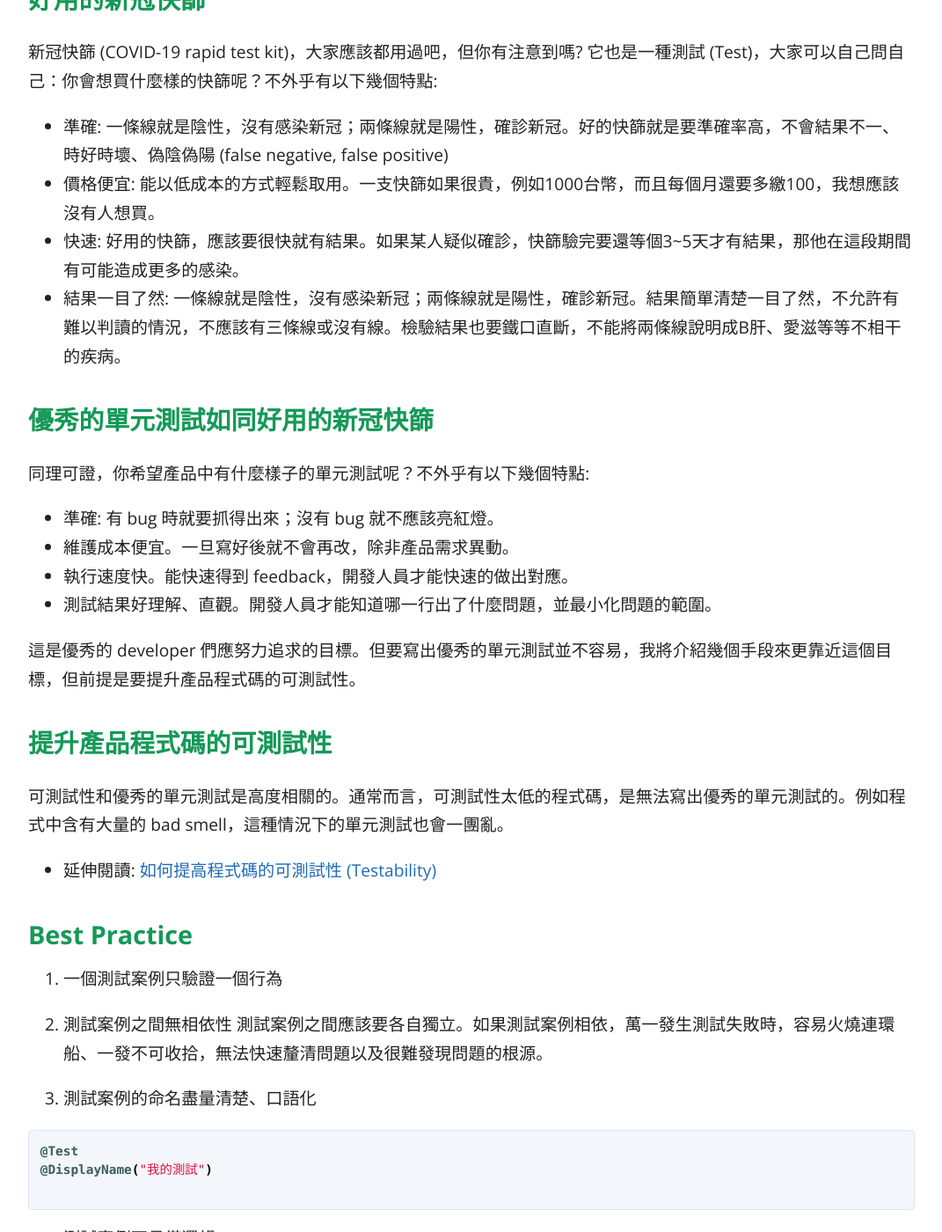
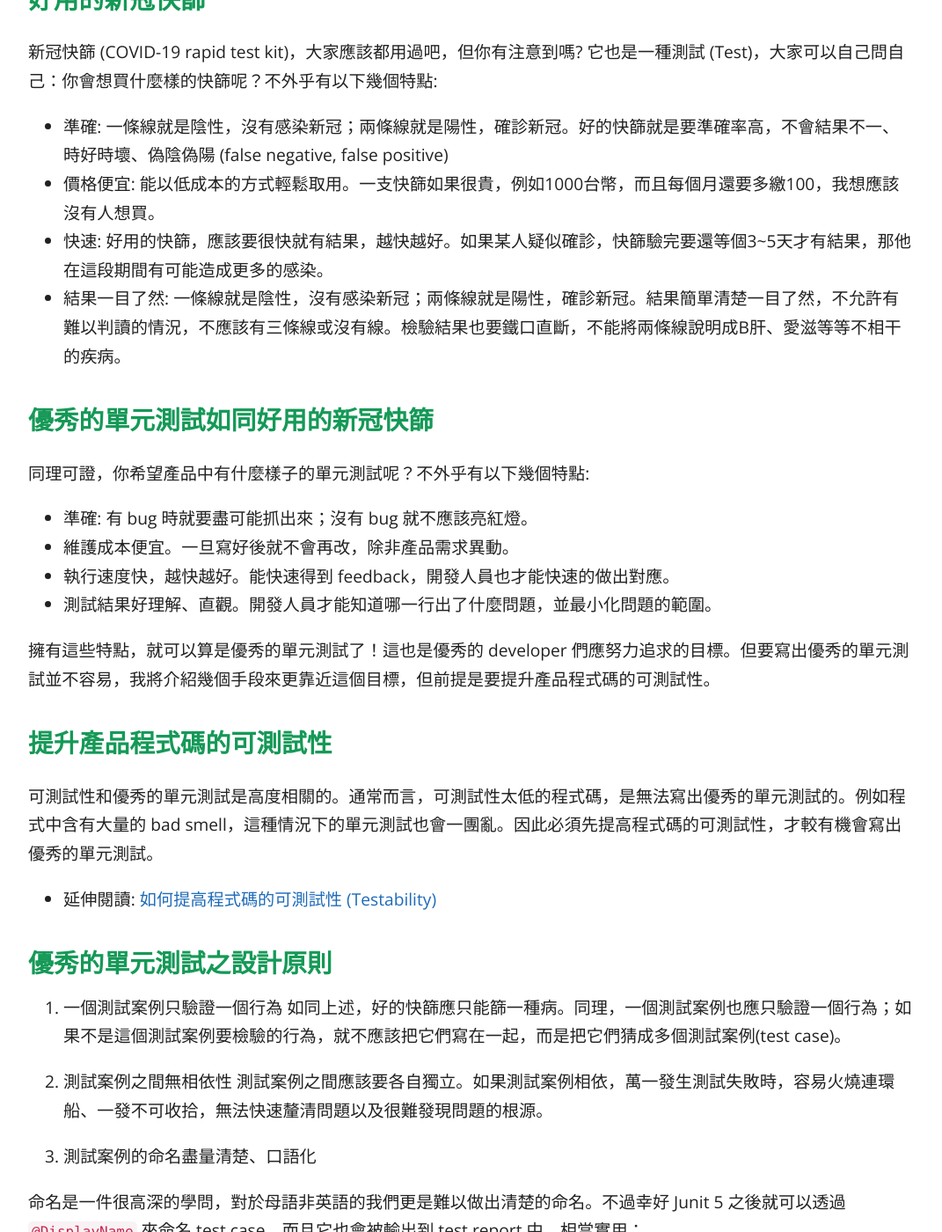
Before and after one commit to KaiSheng714/KaiSheng714.github.io, a Jekyll site: the page built from _posts/2022-09-19-good-unit-test.md, in a window 1280 px wide and 1400 px high, scrolled down 1622 px. Shown: the whole window at 88% size, without its empty margins (104-1175 px from the left). Built offline with Jekyll 4.4.1, drawn with Linux system fonts in a browser that asks for light colours; comment, search, counter and statistics services are not loaded; some of the changed text lies outside the part shown.

Commit message:
good-unit-test

````diff
--- a/_posts/2022-09-19-good-unit-test.md
+++ b/_posts/2022-09-19-good-unit-test.md
@@ -34,35 +34,39 @@ image: /assets/image/good-unit-test.png
 
 - 準確: 一條線就是陰性，沒有感染新冠；兩條線就是陽性，確診新冠。好的快篩就是要準確率高，不會結果不一、時好時壞、偽陰偽陽 (false negative, false positive)
 - 價格便宜: 能以低成本的方式輕鬆取用。一支快篩如果很貴，例如1000台幣，而且每個月還要多繳100，我想應該沒有人想買。
-- 快速: 好用的快篩，應該要很快就有結果。如果某人疑似確診，快篩驗完要還等個3~5天才有結果，那他在這段期間有可能造成更多的感染。
+- 快速: 好用的快篩，應該要很快就有結果，越快越好。如果某人疑似確診，快篩驗完要還等個3~5天才有結果，那他在這段期間有可能造成更多的感染。
 - 結果一目了然: 一條線就是陰性，沒有感染新冠；兩條線就是陽性，確診新冠。結果簡單清楚一目了然，不允許有難以判讀的情況，不應該有三條線或沒有線。檢驗結果也要鐵口直斷，不能將兩條線說明成B肝、愛滋等等不相干的疾病。
 
 ## **優秀的單元測試如同好用的新冠快篩**
 同理可證，你希望產品中有什麼樣子的單元測試呢？不外乎有以下幾個特點:
 
-- 準確: 有 bug 時就要抓得出來；沒有 bug 就不應該亮紅燈。
+- 準確: 有 bug 時就要盡可能抓出來；沒有 bug 就不應該亮紅燈。
 - 維護成本便宜。一旦寫好後就不會再改，除非產品需求異動。
-- 執行速度快。能快速得到 feedback，開發人員才能快速的做出對應。
+- 執行速度快，越快越好。能快速得到 feedback，開發人員也才能快速的做出對應。
 - 測試結果好理解、直觀。開發人員才能知道哪一行出了什麼問題，並最小化問題的範圍。
 
-這是優秀的 developer 們應努力追求的目標。但要寫出優秀的單元測試並不容易，我將介紹幾個手段來更靠近這個目標，但前提是要提升產品程式碼的可測試性。
+擁有這些特點，就可以算是優秀的單元測試了！這也是優秀的 developer 們應努力追求的目標。但要寫出優秀的單元測試並不容易，我將介紹幾個手段來更靠近這個目標，但前提是要提升產品程式碼的可測試性。
 
 ## **提升產品程式碼的可測試性**
-可測試性和優秀的單元測試是高度相關的。通常而言，可測試性太低的程式碼，是無法寫出優秀的單元測試的。例如程式中含有大量的 bad smell，這種情況下的單元測試也會一團亂。
+可測試性和優秀的單元測試是高度相關的。通常而言，可測試性太低的程式碼，是無法寫出優秀的單元測試的。例如程式中含有大量的 bad smell，這種情況下的單元測試也會一團亂。因此必須先提高程式碼的可測試性，才較有機會寫出優秀的單元測試。
 
 - 延伸閱讀: [如何提高程式碼的可測試性 (Testability)](/articles/testability)
 
-## **Best Practice**
+## **優秀的單元測試之設計原則**
 0. 一個測試案例只驗證一個行為
+如同上述，好的快篩應只能篩一種病。同理，一個測試案例也應只驗證一個行為；如果不是這個測試案例要檢驗的行為，就不應該把它們寫在一起，而是把它們猜成多個測試案例(test case)。
 
 0. 測試案例之間無相依性
 測試案例之間應該要各自獨立。如果測試案例相依，萬一發生測試失敗時，容易火燒連環船、一發不可收拾，無法快速釐清問題以及很難發現問題的根源。
 
 0. 測試案例的命名盡量清楚、口語化
 
+命名是一件很高深的學問，對於母語非英語的我們更是難以做出清楚的命名。不過幸好 Junit 5 之後就可以透過 `@DisplayName` 來命名 test case，而且它也會被輸出到 test report 中，相當實用：
+
 ```java
 @Test
 @DisplayName("我的測試")
+void my_test() { ... }
 
 ```
 0. 測試案例不具備邏輯
@@ -86,7 +90,6 @@ public void shouldNavigateToPhotosPage() {
 }
 ```
 
-
 0. 驗證時，不過度指定  (over specification)
 
 ```java
@@ -100,7 +103,6 @@ public void display_greeting_render_userName() {
     verify(userPrompt, times(1)).setIcon(IMAGE_SUNSHINE);
 }
 ```
-
 
 ```java
 @Test
````
Also changed, not shown: other parts of _posts/2022-09-19-good-unit-test.md (+1 -1 lines).
